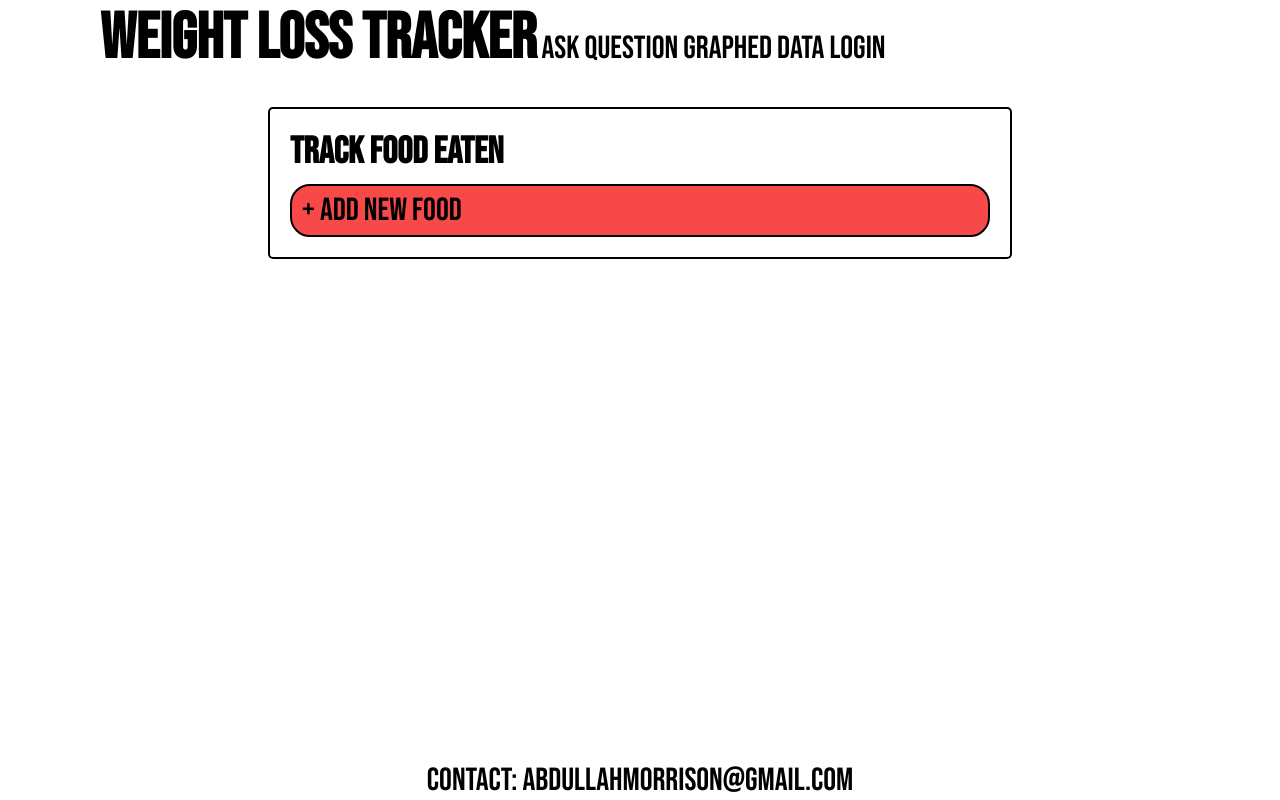
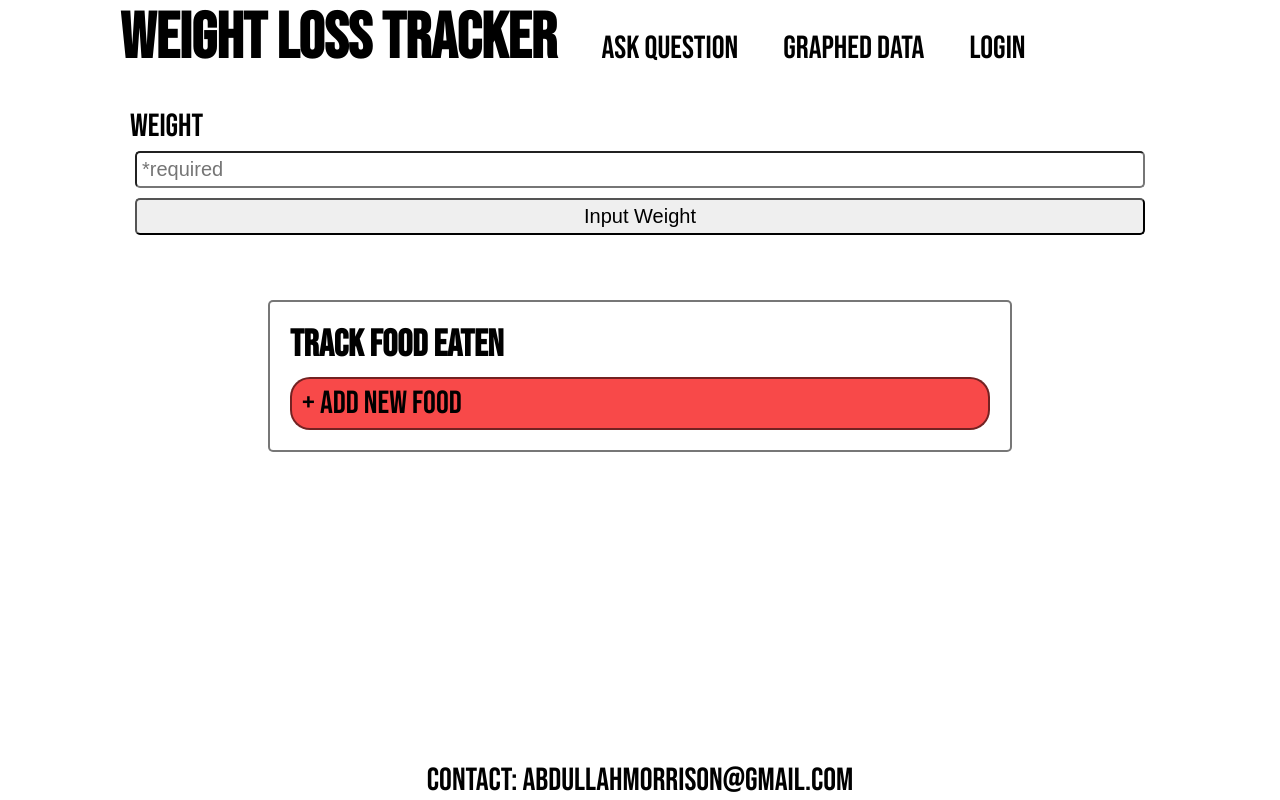
Before and after one commit to abdullahmorrison/WeightLossTracker, a PHP site: page / in a window 1280 px wide. Run offline with PHP 8.4, Linux system fonts and the light colour scheme; data that the repository does not hold is empty.

Commit message:
changed formating and small styling

```diff
--- a/public/views/index.php
+++ b/public/views/index.php
@@ -15,6 +15,16 @@
 </head>
 <body>
     <?php include('pageComponents/header.php'); ?>
+    <form>
+        <label for="wieght">Weight</label>
+        <input id='wieght' type="text" placeholder="*required"/>
+        <input type="submit" name="wieght" value="Input Weight"/><!-- DISABLE BUTTON ONCE CLICKED-->
+    </form>
+    <?php
+        if (array_key_exists('weight', $_POST)) {
+            addProgress($conn, $_POST['weight'], 12);
+        }
+    ?>
     <main>
         <h3>Track Food Eaten</h3>
         <?php
--- a/public/views/styles.css
+++ b/public/views/styles.css
@@ -8,6 +8,7 @@
       2. COMPONENTS
         2.1 Forms
       3. PAGES
+        3.1 Homepage
 */
 :root {
   /*COLORS*/
@@ -17,7 +18,7 @@
   /*TEXT*/
   --mainText: rgb(0, 0, 0);
   /*BORDER*/
-  --b: solid 2px #000000;
+  --b: solid 2px #00000088;
   --b_radius: 5px;
 }
 
@@ -74,8 +75,12 @@ header li {
   display: inline-block;
 }
 
+header a {
+  margin: 20px;
+}
+
 header a:hover {
-  color: red;
+  color: var(--tertiaryColor);
 }
 
 /*******************1.3 FOOTER*****************/
@@ -90,10 +95,9 @@ footer {
 **            2. COMPONENTS
 **------------------------------------------*/
 /****************2.1 Forms***************** */
-label {
-  /*margin-top: 20px;*/
-}
-
+/*label {
+  margin-top: 20px;
+}*/
 input {
   border-radius: var(--b_radius);
   font-size: 20px;
@@ -108,8 +112,9 @@ form {
 }
 
 /**------------------------------------------
-**            2. PAGES
+**            3. PAGES
 **------------------------------------------*/
+/****************3.1 Homepage ***************** */
 .foodSelection {
   background-color: var(--tertiaryColor);
   border: var(--b);
@@ -120,6 +125,8 @@ form {
 
 .foodSelection:hover {
   background-color: #a8aaa8;
+  -webkit-box-shadow: 3px 3px 3px #1b1b1b;
+          box-shadow: 3px 3px 3px #1b1b1b;
   cursor: pointer;
 }
 /*# sourceMappingURL=styles.css.map */
--- a/public/views/styles.scss
+++ b/public/views/styles.scss
@@ -8,6 +8,7 @@
       2. COMPONENTS
         2.1 Forms
       3. PAGES
+        3.1 Homepage
 */
 
 :root {
@@ -20,7 +21,7 @@
   --mainText: rgb(0, 0, 0);
 
   /*BORDER*/
-  --b: solid 2px #000000;
+  --b: solid 2px #00000088;
   --b_radius: 5px;
 }
 /**------------------------------------------
@@ -68,8 +69,11 @@ header {
   li {
     display: inline-block;
   }
+  a {
+    margin: 20px;
+  }
   a:hover {
-    color: red;
+    color: var(--tertiaryColor);
   }
 }
 /*******************1.3 FOOTER*****************/
@@ -83,9 +87,9 @@ footer {
 **            2. COMPONENTS
 **------------------------------------------*/
 /****************2.1 Forms***************** */
-label {
-  /*margin-top: 20px;*/
-}
+/*label {
+  margin-top: 20px;
+}*/
 input {
   border-radius: var(--b_radius);
   font-size: 20px;
@@ -98,8 +102,9 @@ form {
   padding: 30px;
 }
 /**------------------------------------------
-**            2. PAGES
+**            3. PAGES
 **------------------------------------------*/
+/****************3.1 Homepage ***************** */
 .foodSelection {
   background-color: var(--tertiaryColor);
   border: var(--b);
@@ -109,5 +114,6 @@ form {
 }
 .foodSelection:hover {
   background-color: #a8aaa8;
+  box-shadow: 3px 3px 3px #1b1b1b;
   cursor: pointer;
 }
```
Also changed, not shown: public/views/addFood.php (+7 -11 lines), 1 other file.
